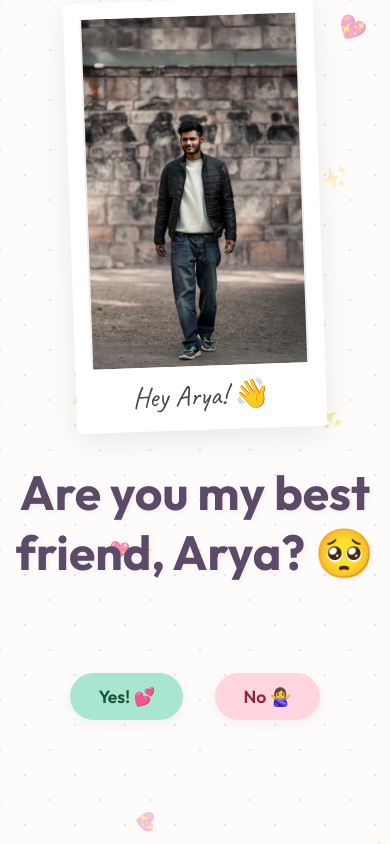
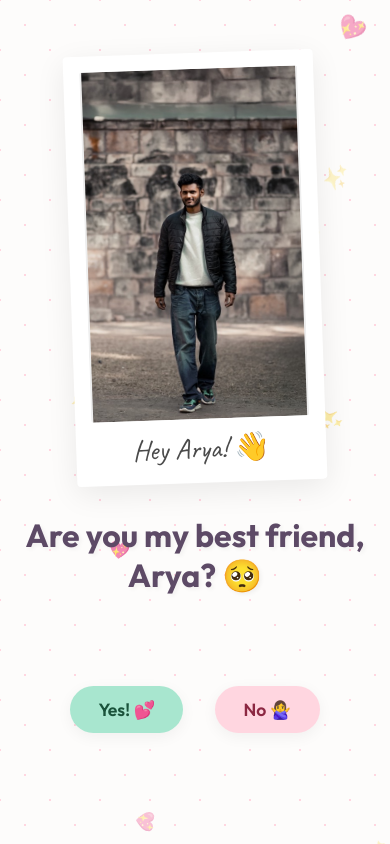
Before and after one commit to amarshafan-m/Archana, a React (Vite) app: page / in a window 390 px wide. Built offline with nearby package versions, Linux system fonts and the light colour scheme.

Commit message:
Final natural mobile responsiveness pass

```diff
--- a/src/components/ScreenQuestion1.jsx
+++ b/src/components/ScreenQuestion1.jsx
@@ -29,7 +29,7 @@ function ScreenQuestion1({ onYes }) {
 
       <h1>Are you my best friend, Arya? 🥺</h1>
 
-      <div style={{ display: 'flex', gap: '2rem', marginTop: '2rem', position: 'relative', height: '100px', alignItems: 'center', justifyContent: 'center', width: '100%' }}>
+      <div style={{ display: 'flex', flexWrap: 'wrap', gap: '2rem', marginTop: '2rem', position: 'relative', minHeight: '100px', alignItems: 'center', justifyContent: 'center', width: '100%' }}>
         <button className="btn-yes" onClick={onYes}>
           Yes! 💕
         </button>
--- a/src/index.css
+++ b/src/index.css
@@ -73,10 +73,10 @@ button:active {
   background-color: #ffc2d1;
 }
 
-.app-container {
+.container {
   width: 100%;
   max-width: 1200px;
-  padding: 2rem;
+  padding: 2rem 1rem; /* Better mobile padding */
   padding-bottom: 4rem; /* Extra padding at bottom for Safari */
   display: flex;
   flex-direction: column;
@@ -142,7 +142,7 @@ button:active {
 }
 
 h1 {
-  font-size: 3rem;
+  font-size: clamp(2rem, 6vw, 3rem);
   margin-bottom: 2rem;
   text-align: center;
   color: #5d4a66;
```
